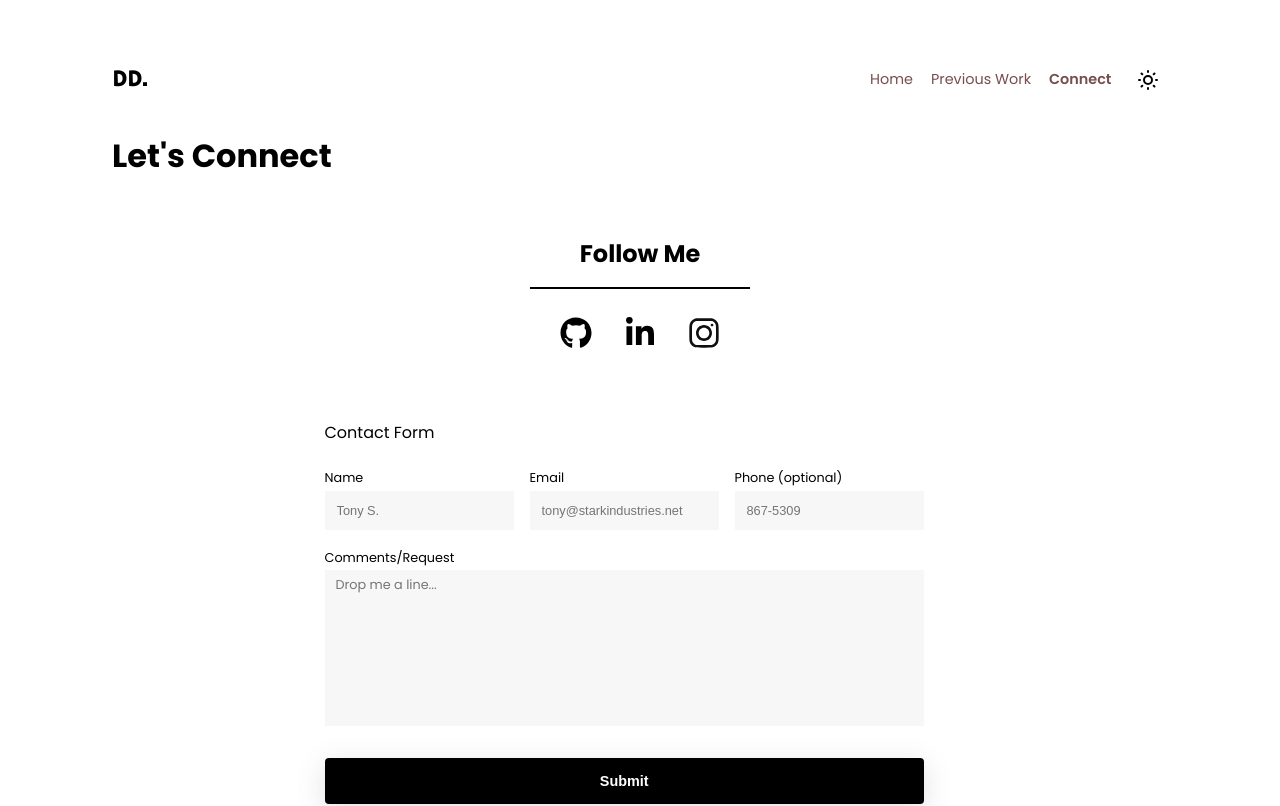
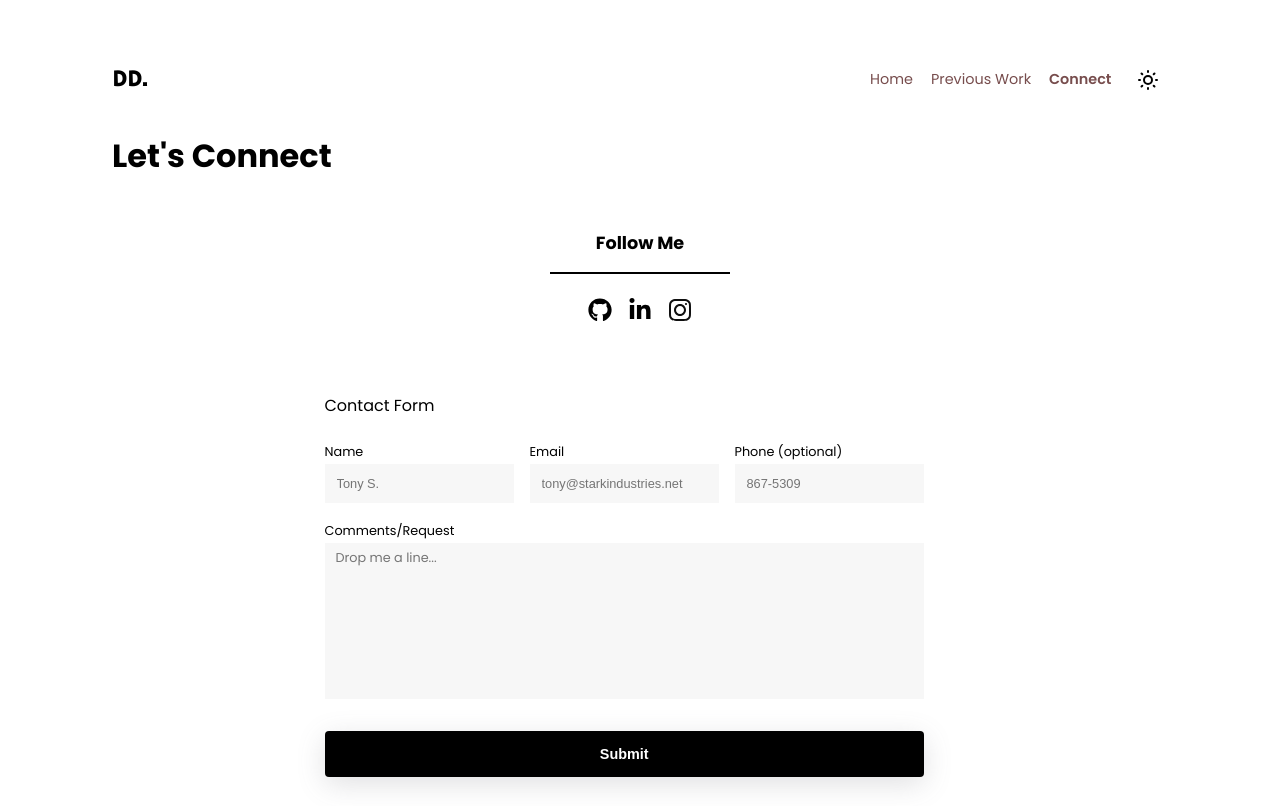
Before and after one commit to drewdoesdevelopment/drew-develops, a SvelteKit app: page /connect in a window 1280 px wide. Shown: the top 806 px of the page. Built offline with nearby package versions, Linux system fonts and the light colour scheme.

Commit message:
Refinements for desktop screens

```diff
--- a/src/routes/connect/+page.svelte
+++ b/src/routes/connect/+page.svelte
@@ -80,7 +80,7 @@
     display: flex;
     width: 100%;
     margin-top: 2rem;
-    margin-bottom: 4rem;
+    margin-bottom: 6rem;
 
     .flex-inner {
         display: flex;
@@ -105,8 +105,8 @@
     p {
         border-bottom: 2px solid black;
         padding-bottom: 1rem;
-        width: 220px;
-        font-size: 1.5rem;
+        width: 180px;
+        font-size: 1.1rem;
         font-weight: bold;
     }
 
@@ -114,13 +114,13 @@
         display: flex;
         list-style: none;
         padding-left: 0;
-        margin-top: 0.2rem !important;
+        margin-top: 0.4rem !important;
     }
 
     svg {
-        width: 32px;
-        height: 32px;
-        margin: 0 1rem 0 1rem;
+        width: 24px;
+        height: 24px;
+        margin: 0 0.5rem 0 0.5rem;
     }
 }
 
```
Also changed, not shown: src/routes/+page.svelte (+15 -3 lines).
